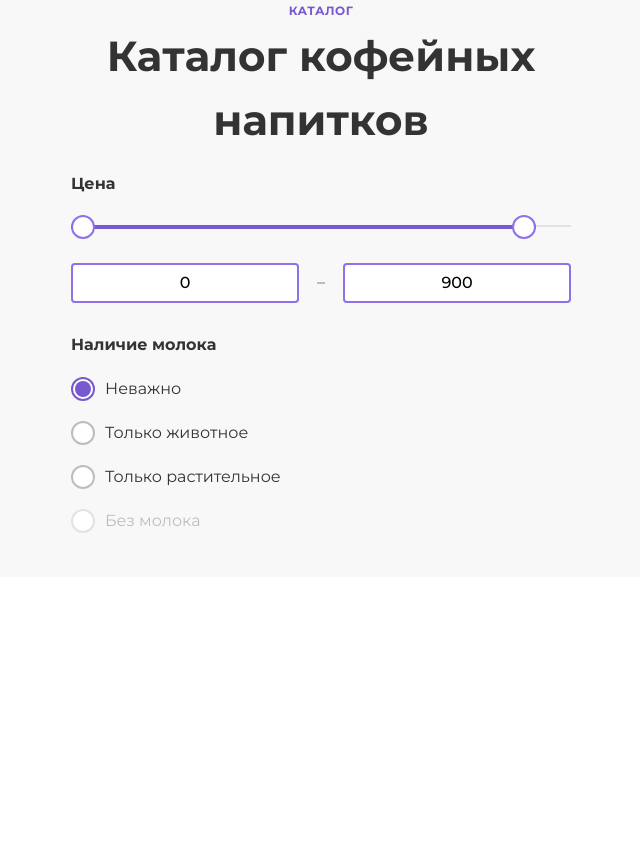
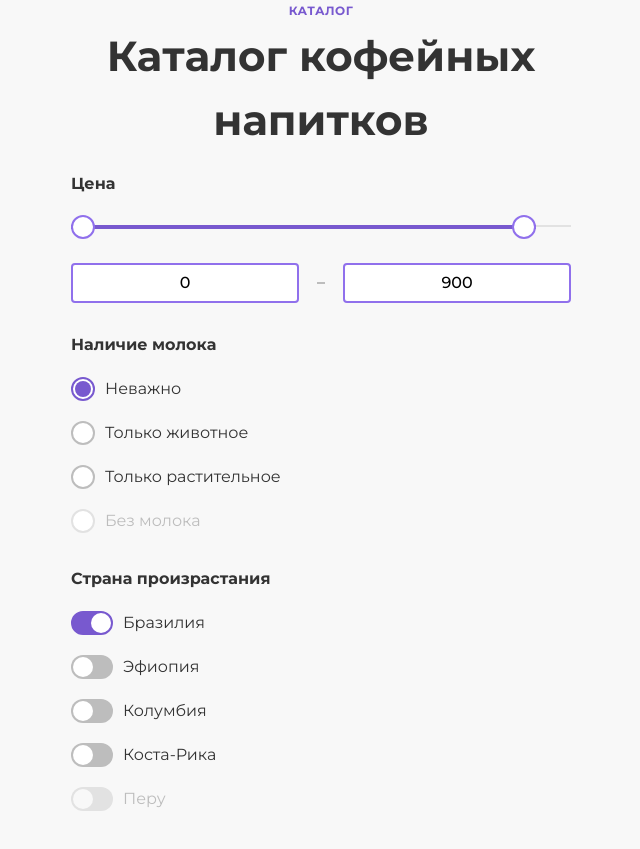
Before and after one commit to NeXan87/Drink2Go, a website: page source/index.html in a window 1280 px wide. Shown: the part 1004-1853 px from the top of the page, without its empty margins (319-959 px from the left). Before the commit the page ends 1581 px from the top, so only its background shows below. Drawn offline with nearby package versions, Linux system fonts and the light colour scheme; files that its build step writes are made by us from their sources.

Commit message:
Верстает чекбоксы

```diff
--- a/source/index.html
+++ b/source/index.html
@@ -214,29 +214,69 @@
                 <li class="catalog__item">
                   <label class="radio">
                     <input class="radio__input visually-hidden" type="radio" name="milk" value="no-matter" checked>
-                    <span class="catalog__dot radio__dot"></span>
+                    <span class="radio__dot"></span>
                     <span class="radio__label-text">Неважно</span>
                   </label>
                 </li>
                 <li class="catalog__item">
                   <label class="radio">
                     <input class="radio__input visually-hidden" type="radio" name="milk" value="only-animal">
-                    <span class="catalog__dot radio__dot"></span>
+                    <span class="radio__dot"></span>
                     <span class="radio__label-text">Только животное</span>
                   </label>
                 </li>
                 <li class="catalog__item">
                   <label class="radio">
                     <input class="radio__input visually-hidden" type="radio" name="milk" value="only-vegetable">
-                    <span class="catalog__dot radio__dot"></span>
+                    <span class="radio__dot"></span>
                     <span class="radio__label-text">Только растительное</span>
                   </label>
                 </li>
                 <li class="catalog__item">
                   <label class="catalog__label radio">
                     <input class="radio__input visually-hidden" type="radio" name="milk" value="without-milk" disabled>
-                    <span class="catalog__dot radio__dot"></span>
+                    <span class="radio__dot"></span>
                     <span class="radio__label-text">Без молока</span>
+                  </label>
+                </li>
+              </ul>
+            </div>
+            <div class="catalog__input-wrapper">
+              <p class="catalog__legend">Страна произрастания</p>
+              <ul class="catalog__list">
+                <li class="catalog__item">
+                  <label class="checkbox">
+                    <input class="checkbox__input visually-hidden" type="checkbox" name="country" value="brazil" checked>
+                    <span class="checkbox__dot"></span>
+                    <span class="checkbox__label-text">Бразилия</span>
+                  </label>
+                </li>
+                <li class="catalog__item">
+                  <label class="checkbox">
+                    <input class="checkbox__input visually-hidden" type="checkbox" name="country" value="ethiopia">
+                    <span class="checkbox__dot"></span>
+                    <span class="checkbox__label-text">Эфиопия</span>
+                  </label>
+                </li>
+                <li class="catalog__item">
+                  <label class="checkbox">
+                    <input class="checkbox__input visually-hidden" type="checkbox" name="country" value="colombia">
+                    <span class="checkbox__dot"></span>
+                    <span class="checkbox__label-text">Колумбия</span>
+                  </label>
+                </li>
+                <li class="catalog__item">
+                  <label class="checkbox">
+                    <input class="checkbox__input visually-hidden" type="checkbox" name="country" value="costa-rica">
+                    <span class="checkbox__dot"></span>
+                    <span class="checkbox__label-text">Коста-Рика</span>
+                  </label>
+                </li>
+                <li class="catalog__item">
+                  <label class="checkbox">
+                    <input class="checkbox__input visually-hidden" type="checkbox" name="country" value="peru" disabled>
+                    <span class="checkbox__dot"></span>
+                    <span class="checkbox__label-text">Перу</span>
                   </label>
                 </li>
               </ul>
--- a/source/sass/blocks/catalog.scss
+++ b/source/sass/blocks/catalog.scss
@@ -173,7 +173,3 @@
     margin-bottom: 20px;
   }
 }
-
-.catalog__dot {
-  margin-right: 10px;
-}
--- /dev/null
+++ b/source/sass/blocks/checkbox.scss
@@ -0,0 +1,84 @@
+.checkbox {
+  display: flex;
+
+  cursor: pointer;
+}
+
+.checkbox__input {
+  &:hover,
+  &:focus {
+    + .checkbox__dot {
+      background-color: $color-slate-blue-opacity;
+      border-color: $color-medium-purple;
+    }
+  }
+
+  &:checked {
+    + .checkbox__dot {
+      background-color: $color-slate-blue;
+      border-color: $color-slate-blue;
+    }
+
+    + .checkbox__dot::before {
+      transform: translateX(calc(100% - 2px));
+    }
+  }
+
+  &:disabled {
+    pointer-events: none;
+
+    + .checkbox__dot {
+      background-color: $color-gainsboro;
+      border-color: transparent;
+    }
+
+    + .checkbox__dot::before {
+      background-color: $color-white-smoke;
+    }
+
+    ~ .checkbox__label-text {
+      color: $color-silver;
+    }
+  }
+
+  &:disabled:checked {
+    + .checkbox__dot::before {
+      background-color: $color-silver;
+    }
+  }
+}
+
+.checkbox__dot {
+  position: relative;
+
+  flex-shrink: 0;
+  width: 42px;
+  height: 24px;
+  margin-right: 10px;
+
+  background-color: $color-silver;
+  border: 2px solid transparent;
+  border-radius: 12px;
+
+  &::before {
+    content: "";
+    position: absolute;
+    top: 0;
+    bottom: 0;
+    left: 0;
+
+    width: 20px;
+    height: 20px;
+    margin: auto 0;
+
+    background-color: $color-white;
+    border-radius: 50%;
+
+    transition: 0.2s;
+  }
+}
+
+.checkbox__label-text {
+  font-size: 16px;
+  line-height: 24px;
+}
--- a/source/sass/blocks/radio.scss
+++ b/source/sass/blocks/radio.scss
@@ -55,6 +55,7 @@
   flex-shrink: 0;
   width: 24px;
   height: 24px;
+  margin-right: 10px;
 
   background-color: $color-white;
   border: 2px solid $color-silver;
--- a/source/sass/style.scss
+++ b/source/sass/style.scss
@@ -12,6 +12,7 @@
 @import "blocks/button";
 @import "blocks/field";
 @import "blocks/radio";
+@import "blocks/checkbox";
 @import "blocks/title";
 @import "blocks/subtitle";
 @import "blocks/price";
```
